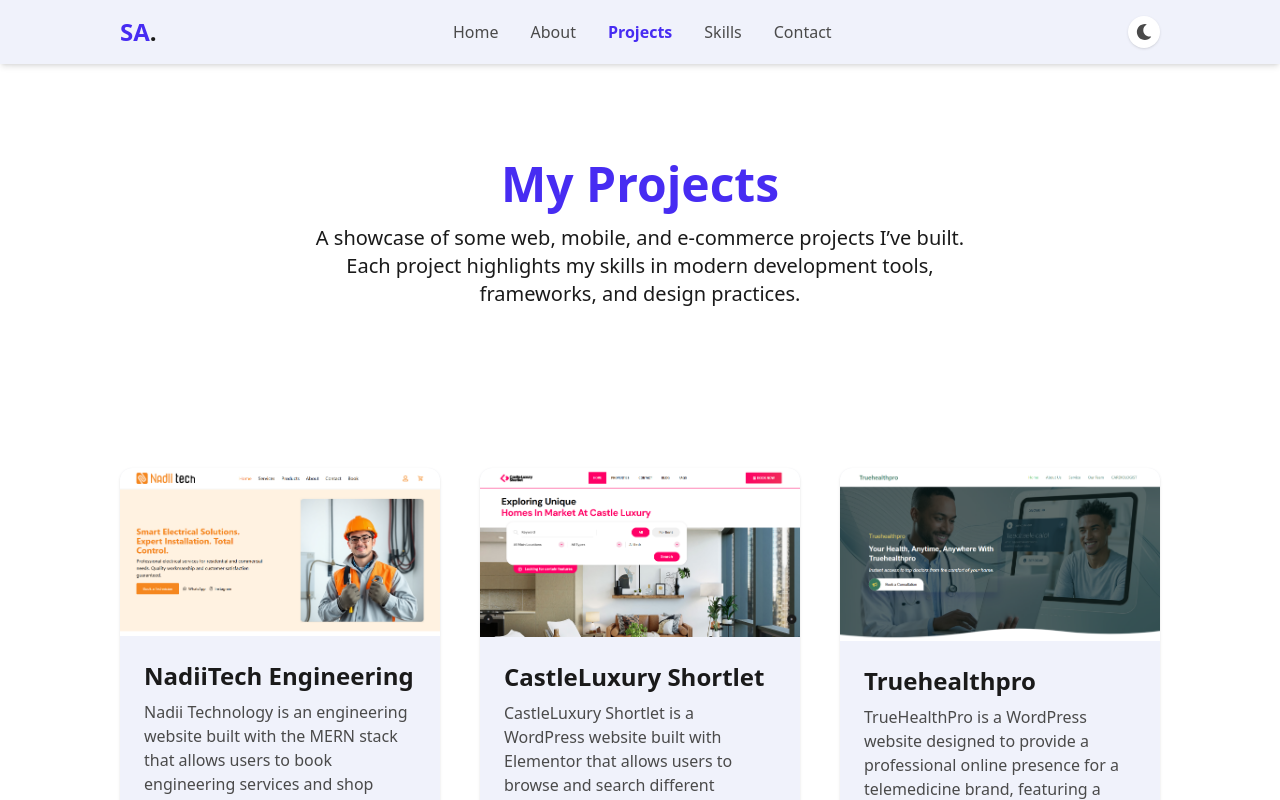
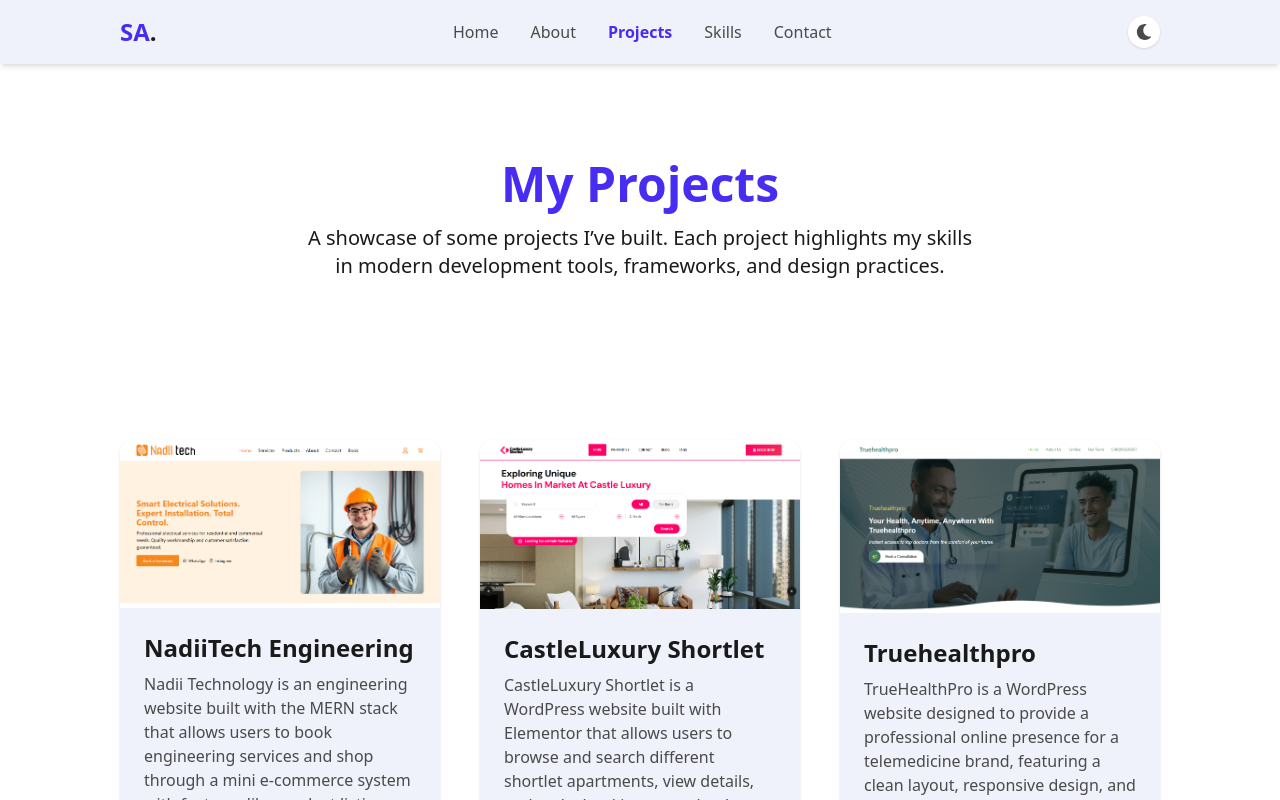
Before and after one commit to Adeleyeshina/AdeleyeShina, a React (Vite) app: page /projects in a window 1280 px wide. Shown: the top 800 px of the page. Built offline with nearby package versions, Linux system fonts and the light colour scheme.

Commit message:
project header text

```diff
--- a/src/components/projects/ProjectsHeader.tsx
+++ b/src/components/projects/ProjectsHeader.tsx
@@ -30,7 +30,7 @@ const ProjectHeader = () => {
         My Projects
       </h1>
       <p className="project-header-item text-lg md:text-xl text-primarytext max-w-2xl mx-auto">
-        A showcase of some web, mobile, and e-commerce projects I’ve built. Each project highlights
+        A showcase of some projects I’ve built. Each project highlights
         my skills in modern development tools, frameworks, and design practices.
       </p>
     </section>
```
